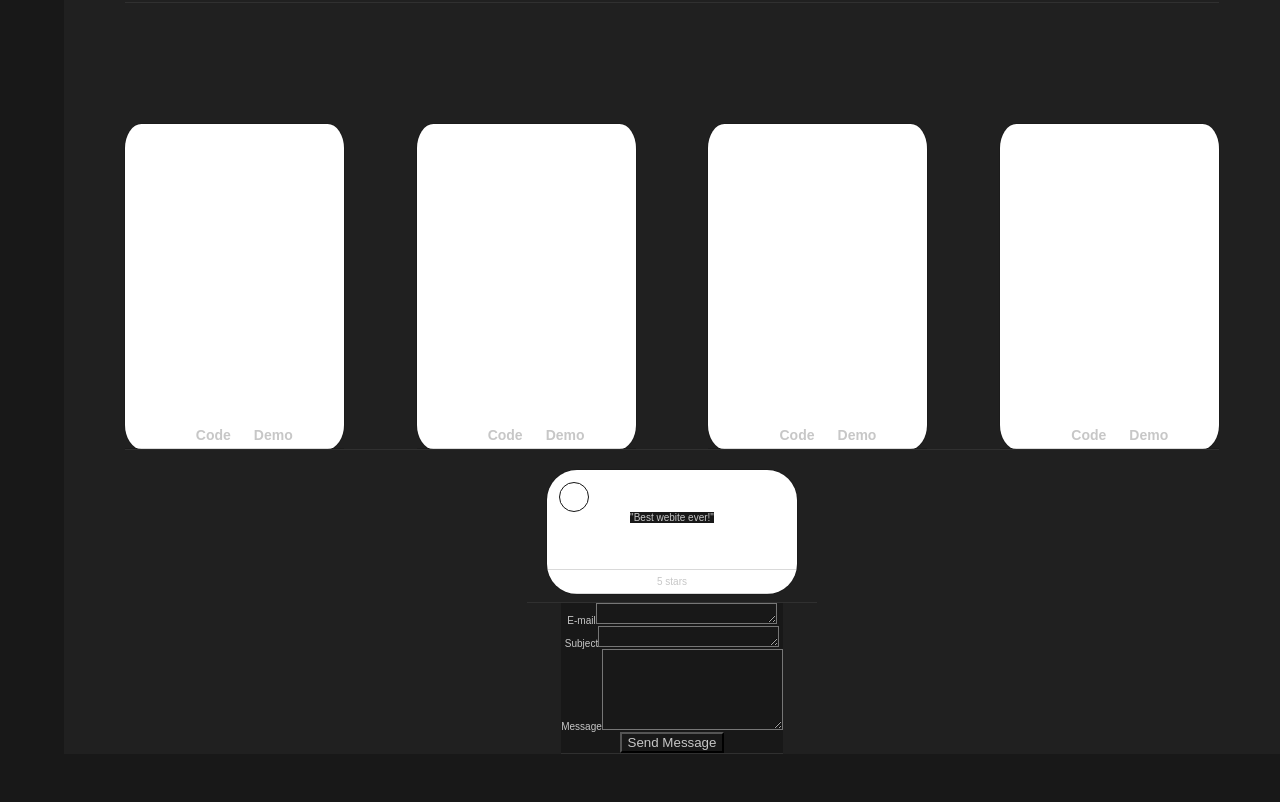
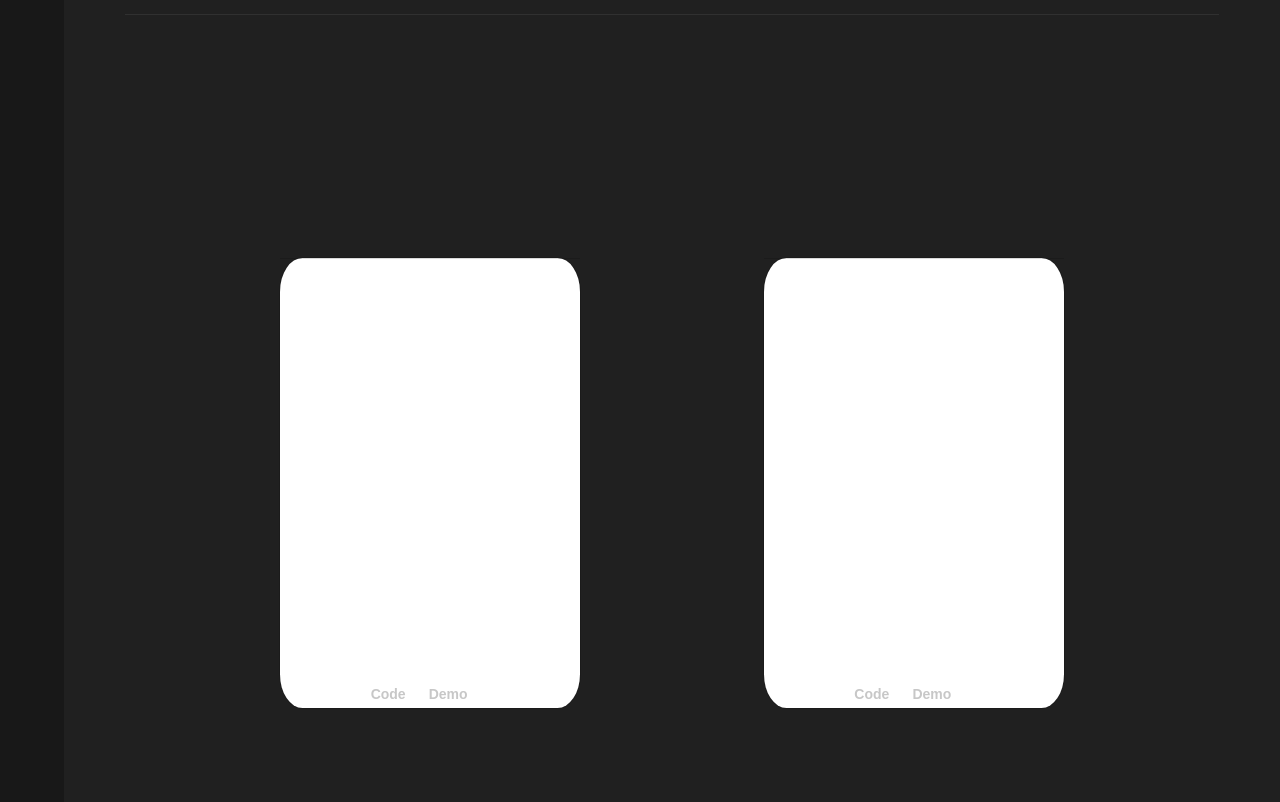
Before and after one commit to mmurr11/Portfolio-2, a React (Create React App) app: page / in a window 1280 px wide. Shown: the part 798-1600 px from the top of the page. Before the commit the page ends 1552 px from the top, so only its background shows below. Built offline with nearby package versions, Linux system fonts and the light colour scheme.

Commit message:
shape of work cards

```diff
--- a/src/Components/Welcome.js
+++ b/src/Components/Welcome.js
@@ -25,14 +25,13 @@ const Welcome  = (props) => {
 const Intro = styled(SharedCard)`
     outline: none;
     width: 90%;
-    margin-bottom: 10%;
+    margin: 10% ;
     @media (max-width: 768px) {
 
     }
 `;
 
 const Title = styled.div`
-    margin-top: 10%;
     margin-right: 20px;
     margin-bottom: 20%;
     font-size: 4rem;
--- a/src/Components/Work.js
+++ b/src/Components/Work.js
@@ -5,8 +5,9 @@ const Work = (props) => {
     return (
         <Container id="container">
 
-            <ProjectCard className="projectCard">
+            <ProjectCard className="projectCard" id='hubbel'>
                 <PhotoContainer className="photoContainer" >
+                    <Photo className='photo'>
                         <Links className="links">
 
                             <a href='#'>
@@ -17,10 +18,12 @@ const Work = (props) => {
                             </a>
 
                          </Links>
+                    </Photo>
                 </PhotoContainer>
             </ProjectCard>
             <ProjectCard className="projectCard">
                 <PhotoContainer className="photoContainer" >
+                    <Photo className='photo'>
                         <Links className="links">
 
                             <a href='#'>
@@ -31,10 +34,12 @@ const Work = (props) => {
                             </a>
 
                          </Links>
+                    </Photo>
                 </PhotoContainer>
             </ProjectCard>
             <ProjectCard className="projectCard">
                 <PhotoContainer className="photoContainer" >
+                    <Photo className='photo'>
                         <Links className="links">
 
                             <a href='#'>
@@ -45,10 +50,12 @@ const Work = (props) => {
                             </a>
 
                          </Links>
+                    </Photo>
                 </PhotoContainer>
             </ProjectCard>
             <ProjectCard className="projectCard">
                 <PhotoContainer className="photoContainer" >
+                    <Photo className='photo'>
                         <Links className="links">
 
                             <a href='#'>
@@ -59,8 +66,10 @@ const Work = (props) => {
                             </a>
 
                          </Links>
+                    </Photo>
                 </PhotoContainer>
             </ProjectCard>
+
 
 
         </Container>
@@ -68,14 +77,19 @@ const Work = (props) => {
 };
 
 const Container = styled.div`
+    margin: 10%;
     position: relative;
-    align-items: center;
-    display: flex;
-    flex-direction: row;
-    justify-content: space-between;
-    width: 90%;
+    display: grid;
+    grid-gap: 15rem;
+    grid-template-columns: auto auto;
+    grid-template-rows: auto auto;
+    justify-content: space-evenly;
+    min-width: 70%;
     @media (max-width: 768px) {
+        display: flex;
         flex-direction: column;
+        justify-content: space-between;
+        align-items: center;
     }
 `;
 
@@ -87,16 +101,29 @@ const ProjectCard = styled.div`
   position: relative;
   border: none;
   box-shadow: 0 0 0 1px rgb(0 0 0 / 15%), 0 0 0 rgb(0 0 0 / 20%);
-  width: 20%;
-  @media (min-width: 768px) {
-    }
+  min-width: 30rem;
+  height: 45rem;
+  @media (max-width: 768px) {
+    min-width: 100%;
+  }
 `;
 
 const PhotoContainer = styled.div`
+
   border-bottom: 1px solid rgba(0, 0, 0, 0.15);
   word-wrap: break-word;
   word-break: break-word;
-  height: 32.5em;
+  height: auto;
+`;
+
+const Photo = styled.div`
+
+    border-radius: 7%;
+    transition: box-shadow 83ms;
+    border: none;
+    min-width: 101%;
+    height: 101%;
+    margin: auto;
 `;
 
 const Links = styled.div`
@@ -111,7 +138,7 @@ const Links = styled.div`
             background: none;
             button {
                 background: none;
-                width: 6rem;
+                min-width: 6rem;
                 font-size: 1.4rem;
                 font-weight: 800;
                 line-height: 1;
@@ -119,10 +146,11 @@ const Links = styled.div`
                 margin: 10%;
                 &:hover {
                     color: #2557a7;
+                    transition: 0.75s;
                 }
             }
 
-}
+        }
 `;
 
 export default Work
```
Also changed, not shown: public/images/Screenshot(8).png (added).
